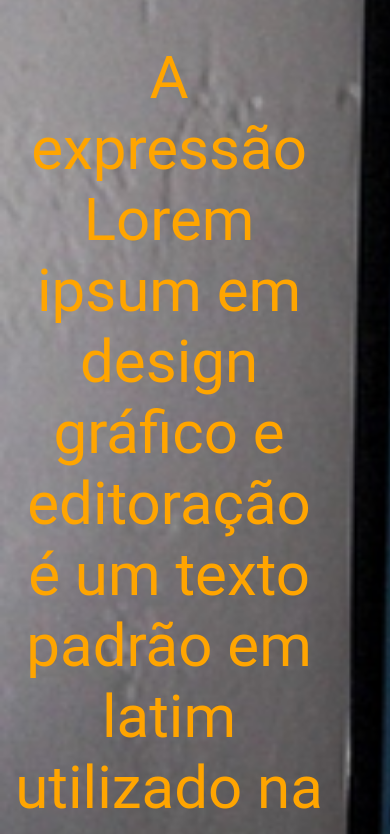
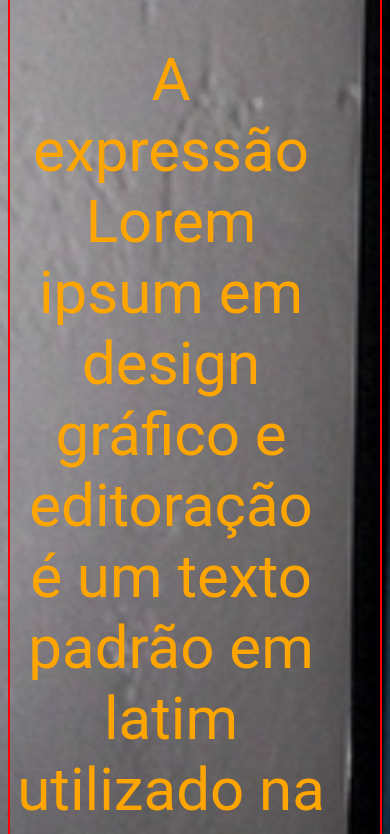
Before and after one commit to hcx48/portifolio01, a plain HTML site: page index.html in a window 390 px wide. Shown: the part 416-1250 px from the top of the page. Drawn offline with Linux system fonts and the light colour scheme.

Commit message:
Update Staly.css

```diff
--- a/Staly.css
+++ b/Staly.css
@@ -94,6 +94,12 @@
             color: orange;
         }
         /*main*/
+        @media(max-width: 606px) {
+        main .container {
+            display: block;
+            Border: solid red 2px;
+        }
+        }
         /*footer*/
         footer .the a {
             color: white;
```
